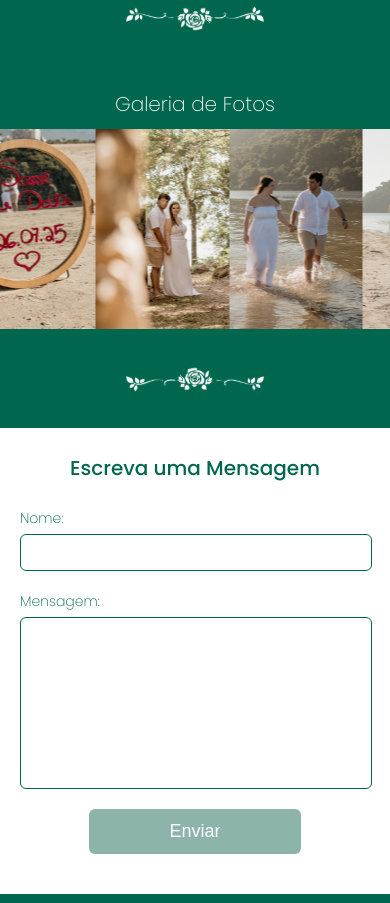
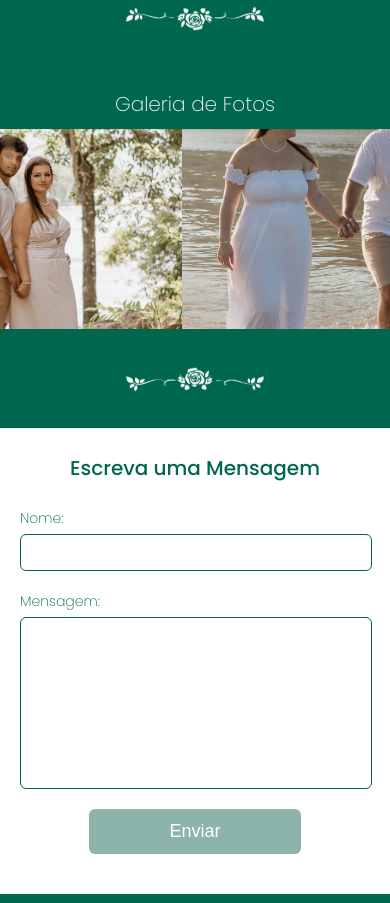
Before and after one commit to JonathasLopes/myWedding, a React (Create React App) app: page / in a window 390 px wide. Shown: the part 2820-3723 px from the top of the page. Built offline with nearby package versions, Linux system fonts and the light colour scheme; no server answers.

Commit message:
css adjusted

```diff
--- a/src/assets/@media.css
+++ b/src/assets/@media.css
@@ -1,6 +1,16 @@
 @media (max-width: 768px) {
     .img-main {
         height: 550px;
+    }
+
+    .gallery-track {
+        height: 250px !important;
+        animation: slide 40s linear infinite;
+    }
+
+    .gallery-img {
+        width: 450px;
+        height: 250px !important;
     }
 
     .confirm-mobile {
@@ -156,20 +166,6 @@
         height: 250px;
         background-position: center calc(100% + 50px);
     }
-
-    .gallery-track {
-        animation: slide 20s linear infinite;
-    }
-
-    @keyframes slide {
-        from {
-            transform: translateX(0);
-        }
-
-        to {
-            transform: translateX(-186%);
-        }
-    }
 }
 
 @media (max-width: 548px) {
@@ -185,10 +181,6 @@
 
     .container-invites input {
         font-size: 16px;
-    }
-
-    .gallery-track {
-        animation: slide 15s linear infinite;
     }
 
     .img-secondary {
@@ -380,17 +372,13 @@
     }
 
     .gallery-track {
-        animation: slide 25s linear infinite;
+        height: 200px !important;
+        animation: slide 30s linear infinite;
     }
 
-    @keyframes slide {
-        from {
-            transform: translateX(0);
-        }
-
-        to {
-            transform: translateX(-349%);
-        }
+    .gallery-img {
+        width: 350px;
+        height: 200px !important;
     }
 }
 
@@ -407,10 +395,6 @@
     .container-invites input {
         max-width: 280px;
         font-size: 14px;
-    }
-
-    .gallery-track {
-        animation: slide 10s linear infinite;
     }
 
     .member-container {
@@ -522,17 +506,12 @@
     }
 
     .gallery-track {
-        animation: slide 35s linear infinite;
+        height: 150px !important;
     }
 
-    @keyframes slide {
-        from {
-            transform: translateX(0);
-        }
-
-        to {
-            transform: translateX(-400%);
-        }
+    .gallery-img {
+        width: 300px;
+        height: 150px !important;
     }
 }
 
--- a/src/components/GalleryPhotos/GalleryPhotos.css
+++ b/src/components/GalleryPhotos/GalleryPhotos.css
@@ -6,19 +6,31 @@
 
 .gallery-track {
     display: flex;
-    width: 100%;
-    height: 200px !important;
-    animation: slide 25s linear infinite;
+    width: max-content;
+    height: 300px !important;
+    cursor: grab;
+    scroll-behavior: smooth;
+    user-select: none; /* Evita seleção de texto ao arrastar */
+    overflow-x: scroll;
+    scrollbar-width: none; /* Remove a barra de rolagem no Firefox */
+    -ms-overflow-style: none; /* Remove a barra de rolagem no Edge */
+    animation: slide 40s linear infinite;
 }
 
-.gallery-track.reverse {
-    animation: slideReverse 25s linear infinite;
+/* Remove a barra de rolagem no Chrome e Safari */
+.gallery-track::-webkit-scrollbar {
+    display: none;
+}
+
+.gallery-track:active {
+    cursor: grabbing;
 }
 
 .gallery-img {
     width: 500px;
-    height: 200px !important;
+    height: 300px !important;
     object-fit: cover;
+    position: center;
     cursor: pointer;
     transition: transform 0.3s ease;
 }
@@ -57,13 +69,3 @@
         transform: translateX(-50%);
     }
 }
-
-@keyframes slideReverse {
-    from {
-        transform: translateX(-50%);
-    }
-
-    to {
-        transform: translateX(0);
-    }
-}
--- a/src/components/GalleryPhotos/GalleryPhotos.tsx
+++ b/src/components/GalleryPhotos/GalleryPhotos.tsx
@@ -8,8 +8,7 @@ interface IGalleryPhotosProps {
 
 function GalleryPhotos({ images, isReverse }: IGalleryPhotosProps) {
     const [selectedImage, setSelectedImage] = useState<string | null>(null);
-    const [isMobile, setIsMobile] = useState(window.innerWidth <= 768);
-    const displayedImages = isMobile ? [...images, '/images/Bianca-e-Jonathan-31.jpg'] : [...images, ...images];
+    const displayedImages = [...images, ...images];
 
     // Fecha a imagem quando clicar fora ou apertar "Esc"
     const closeImage = () => setSelectedImage(null);
@@ -22,15 +21,6 @@ function GalleryPhotos({ images, isReverse }: IGalleryPhotosProps) {
         };
         window.addEventListener("keydown", handleKeyDown);
         return () => window.removeEventListener("keydown", handleKeyDown);
-    }, []);
-
-    useEffect(() => {
-        const handleResize = () => {
-            setIsMobile(window.innerWidth <= 768);
-        };
-
-        window.addEventListener("resize", handleResize);
-        return () => window.removeEventListener("resize", handleResize);
     }, []);
 
     return (
```
